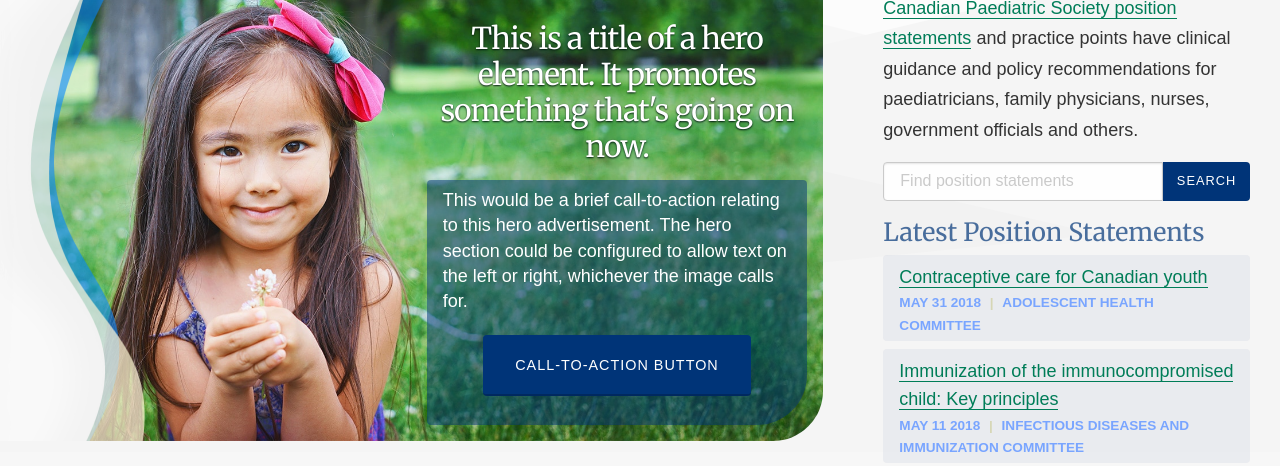
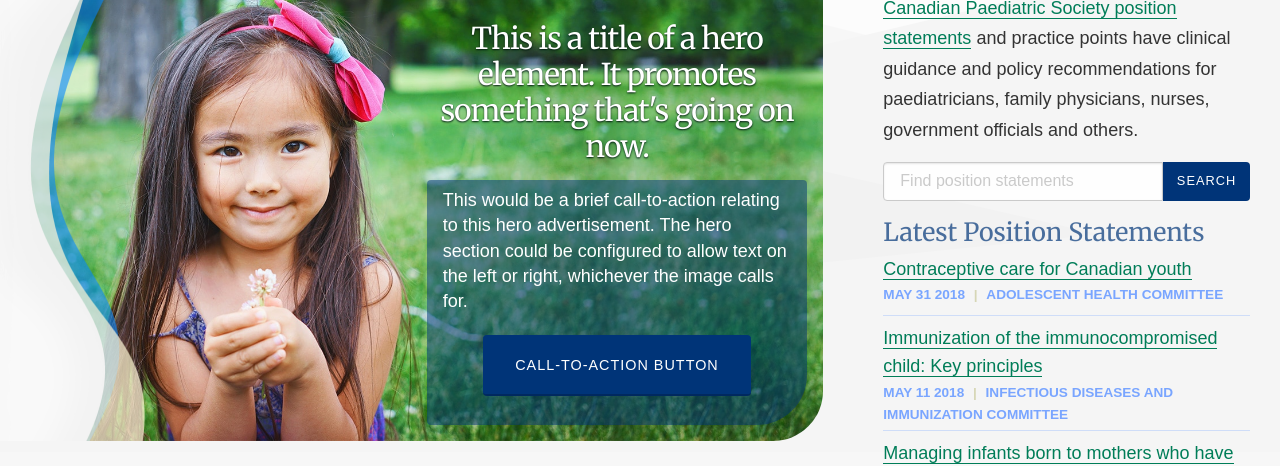
Before and after one commit to zenbug/cps-homepage, a plain HTML site: page public/index.html in a window 1280 px wide. Shown: the part 347-813 px from the top of the page. Drawn offline with Linux system fonts and the light colour scheme; a web font is replaced by a local one.

Commit message:
Removed background on position statement items.

```diff
--- a/public/scss/styles.scss
+++ b/public/scss/styles.scss
@@ -403,11 +403,9 @@ a{
         line-height: 1;
     }
     &__item{
-        //border-bottom: 1px dotted black;
-        background: rgba($dark-blue, .05);
-        border-radius: $default-radius;
-        margin: 0.5rem 0;
-        padding: 0.5rem 1rem;
+        border-bottom: 1px solid rgba($light-blue, .3);
+        //margin: 0.5rem 0;
+        padding: 0.5rem 0;
     }
     &__date{
         color: $light-blue;
```
Also changed, not shown: public/dist/styles.css.
